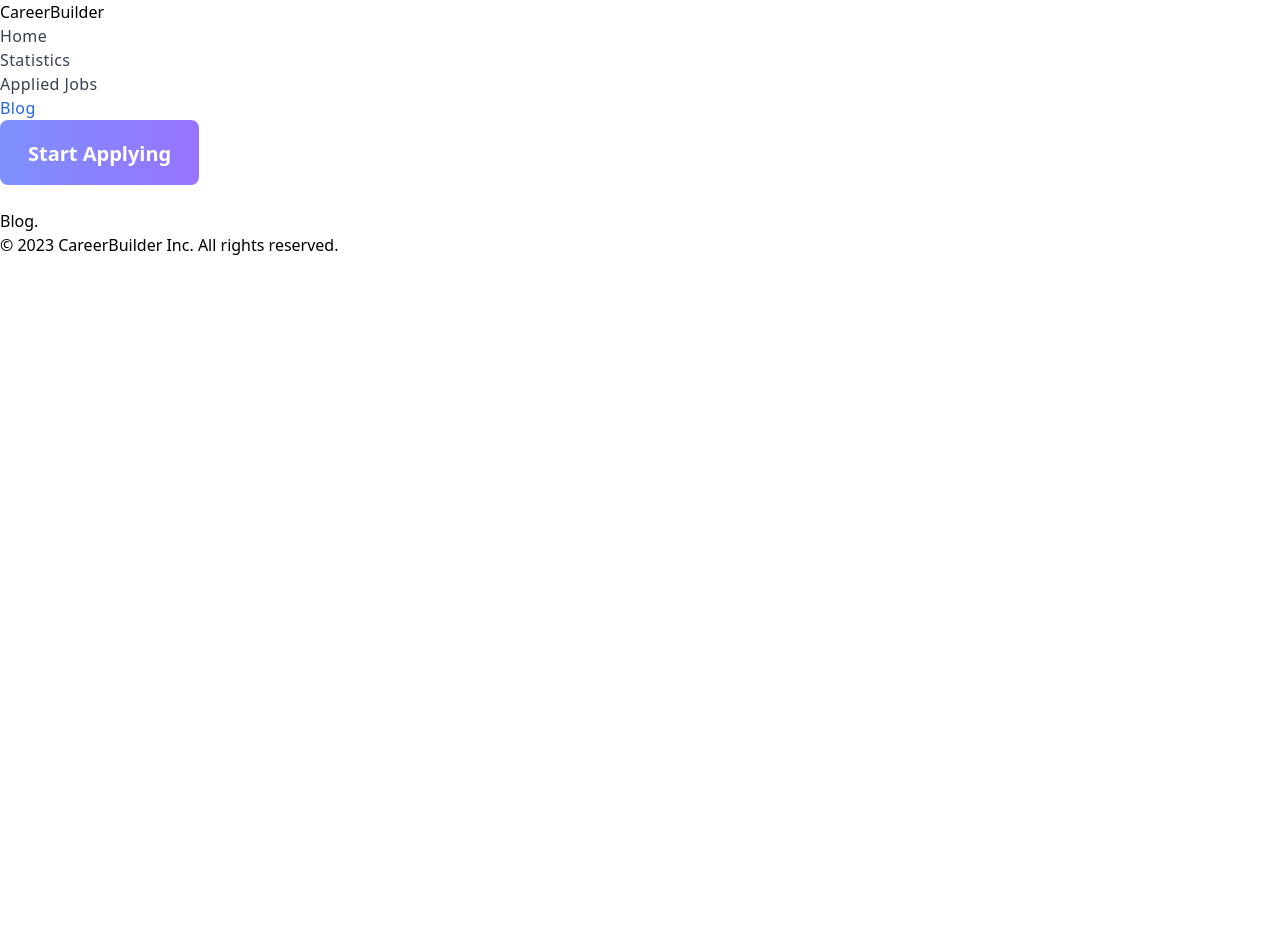
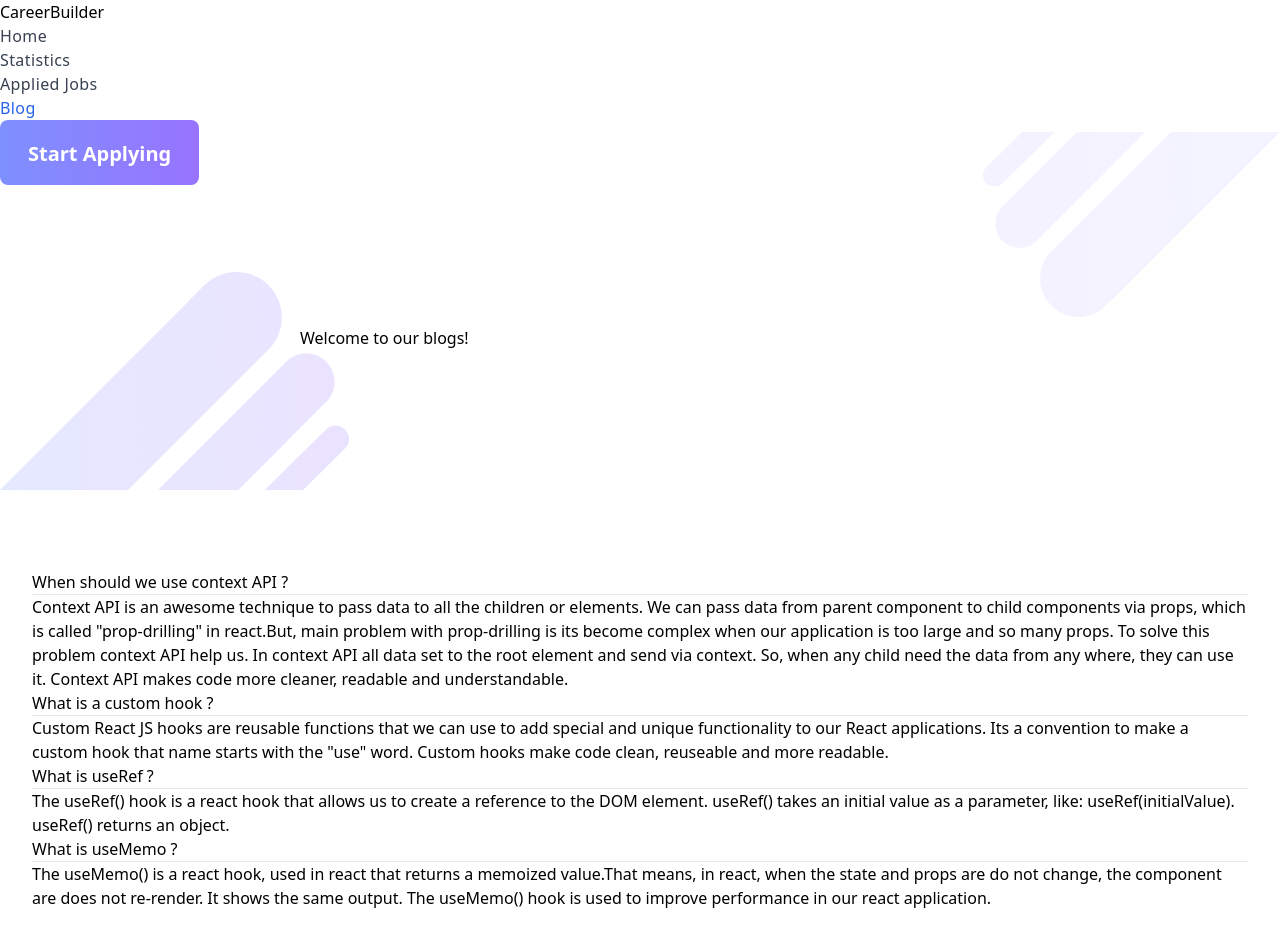
Before and after one commit to Washim-Akram/career-builder, a React (Vite) app: page /blog in a window 1280 px wide. Shown: the top 952 px of the page. Before the commit the page ends 800 px from the top, so only its background shows below. Built offline with nearby package versions, Linux system fonts and the light colour scheme.

Commit message:
in blog page, write about the specified questions

```diff
--- a/src/components/Blog/Blog.jsx
+++ b/src/components/Blog/Blog.jsx
@@ -1,9 +1,38 @@
 import React from 'react';
+import GeneralBanner from '../GeneralBanner/GeneralBanner';
 
 const Blog = () => {
     return (
         <div>
-            <h2>Blog.</h2>
+            <GeneralBanner>
+                <h2 className='text-center font-bold text-4xl text-blue-400'>Welcome to our blogs!</h2>
+            </GeneralBanner>
+
+            <div className='my-container'>
+                <article className='bg-gray-50 p-5 rounded-lg mb-8'>
+                    <h3 className='text-2xl font-bold mb-2'>When should we use context API ?</h3>
+                    <hr className='mb-3 border' />
+                    <p className='text-lg font-medium text-justify'>Context API is an awesome technique to pass data to all the children or elements. We can pass data from parent component to child components via props, which is called "prop-drilling" in react.But, main problem with prop-drilling is its become complex when our application is too large and so many props. To solve this problem context API help us. In context API all data set to the root element and send via context. So, when any child need the data from any where, they can use it. Context API makes code more cleaner, readable and understandable.</p>
+                </article>
+
+                <article className='bg-gray-50 p-5 rounded-lg mb-8'>
+                    <h3 className='text-2xl font-bold mb-2'>What is a custom hook ?</h3>
+                    <hr className='mb-3 border' />
+                    <p className='text-lg font-medium text-justify'>Custom React JS hooks are reusable functions that we can use to add special and unique functionality to our React applications. Its a convention to make a custom hook that name starts with the "use" word. Custom hooks make code clean, reuseable and more readable.</p>
+                </article>
+
+                <article className='bg-gray-50 p-5 rounded-lg mb-8'>
+                    <h3 className='text-2xl font-bold mb-2'>What is useRef ?</h3>
+                    <hr className='mb-3 border' />
+                    <p className='text-lg font-medium text-justify'>The useRef() hook is a react hook that allows us to create a reference to the DOM element. useRef() takes an initial value as a parameter, like: useRef(initialValue). useRef() returns an object.</p>
+                </article>
+
+                <article className='bg-gray-50 p-5 rounded-lg'>
+                    <h3 className='text-2xl font-bold mb-2'>What is useMemo ?</h3>
+                    <hr className='mb-3 border' />
+                    <p className='text-lg font-medium text-justify'>The useMemo() is a react hook, used in react that returns a memoized value.That means, in react, when the state and props are do not change, the component are does not re-render. It shows the same output. The useMemo() hook is used to improve performance in our react application.</p>
+                </article>
+            </div>
         </div>
     );
 };
```
